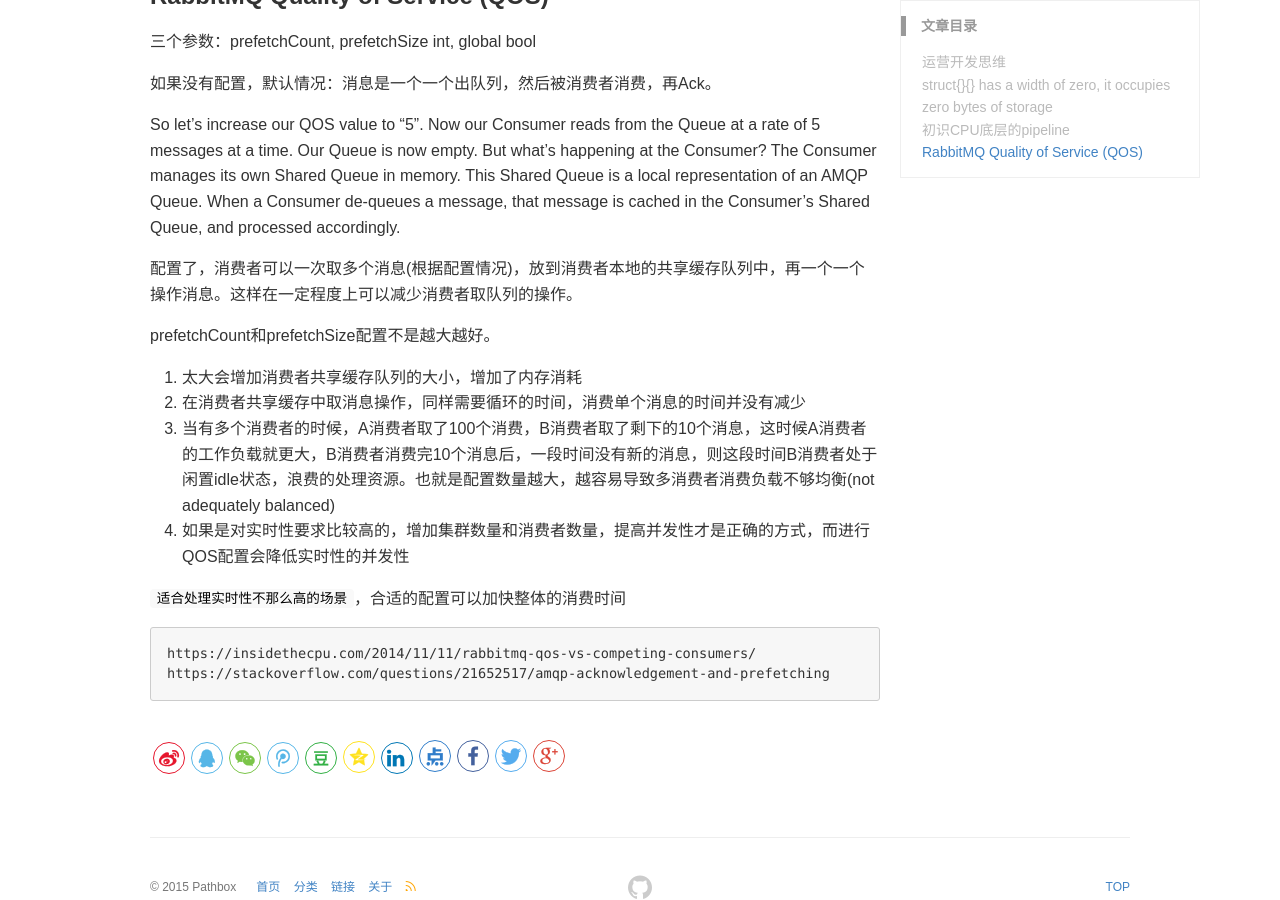
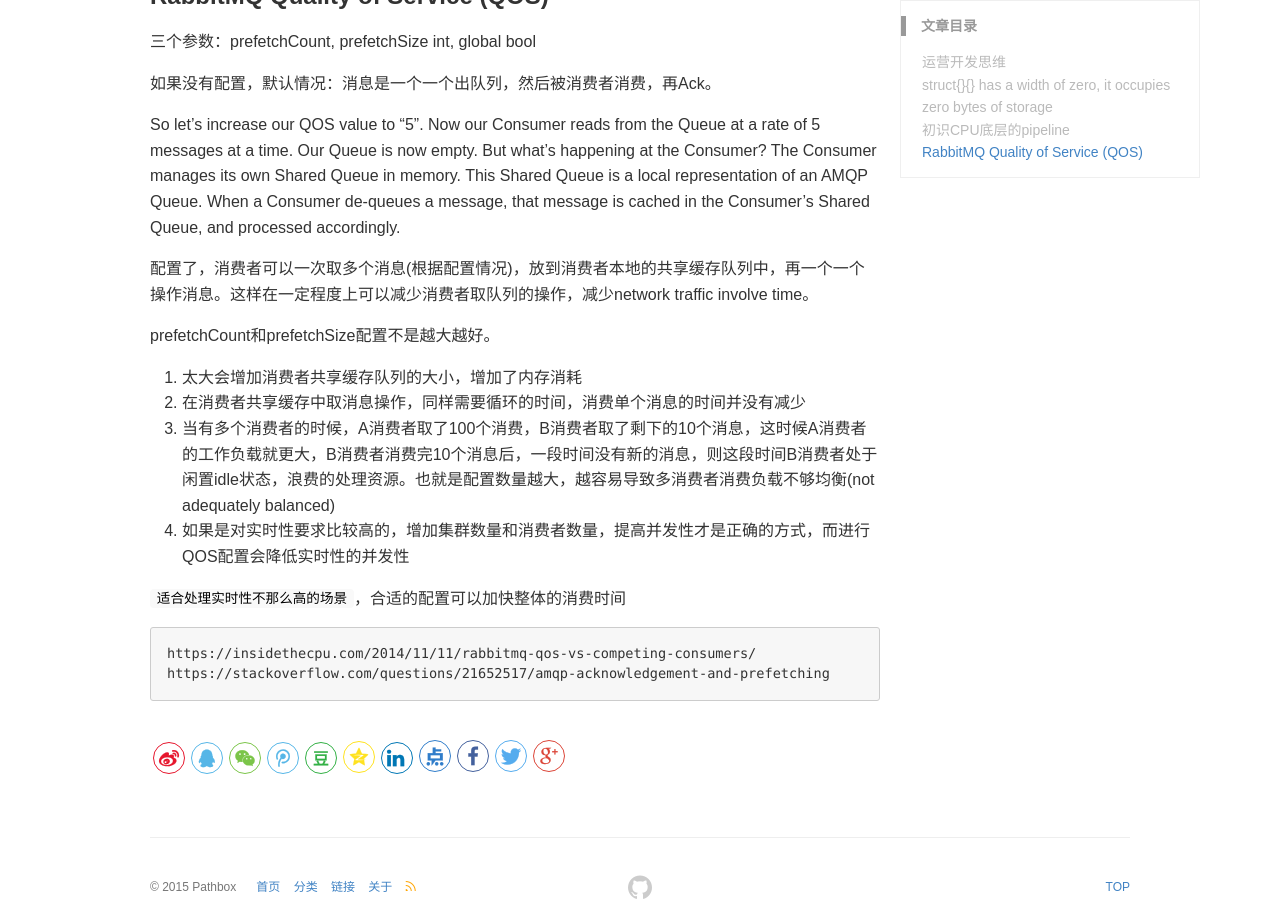
Before and after one commit to pathbox/pathbox.github.io, a Jekyll site: the page built from _posts/2018-07-04-work-summary-in-UCloud-18.md, in a window 1280 px wide and 900 px high, scrolled down 2063 px. Built offline with Jekyll 4.4.1, drawn with Linux system fonts in a browser that asks for light colours.

Commit message:
because there is more network traffic involved, as we’re now reading 25 messages individually as opposed to 25 messages in batches of 5.

```diff
--- a/_posts/2018-07-04-work-summary-in-UCloud-18.md
+++ b/_posts/2018-07-04-work-summary-in-UCloud-18.md
@@ -84,7 +84,7 @@ Pipeline: A=>B=>C
 
 So let’s increase our QOS value to “5”. Now our Consumer reads from the Queue at a rate of 5 messages at a time. Our Queue is now empty. But what’s happening at the Consumer? The Consumer manages its own Shared Queue in memory. This Shared Queue is a local representation of an AMQP Queue. When a Consumer de-queues a message, that message is cached in the Consumer’s Shared Queue, and processed accordingly.
 
-配置了，消费者可以一次取多个消息(根据配置情况)，放到消费者本地的共享缓存队列中，再一个一个操作消息。这样在一定程度上可以减少消费者取队列的操作。
+配置了，消费者可以一次取多个消息(根据配置情况)，放到消费者本地的共享缓存队列中，再一个一个操作消息。这样在一定程度上可以减少消费者取队列的操作，减少network traffic involve time。
 
 prefetchCount和prefetchSize配置不是越大越好。
 
```
